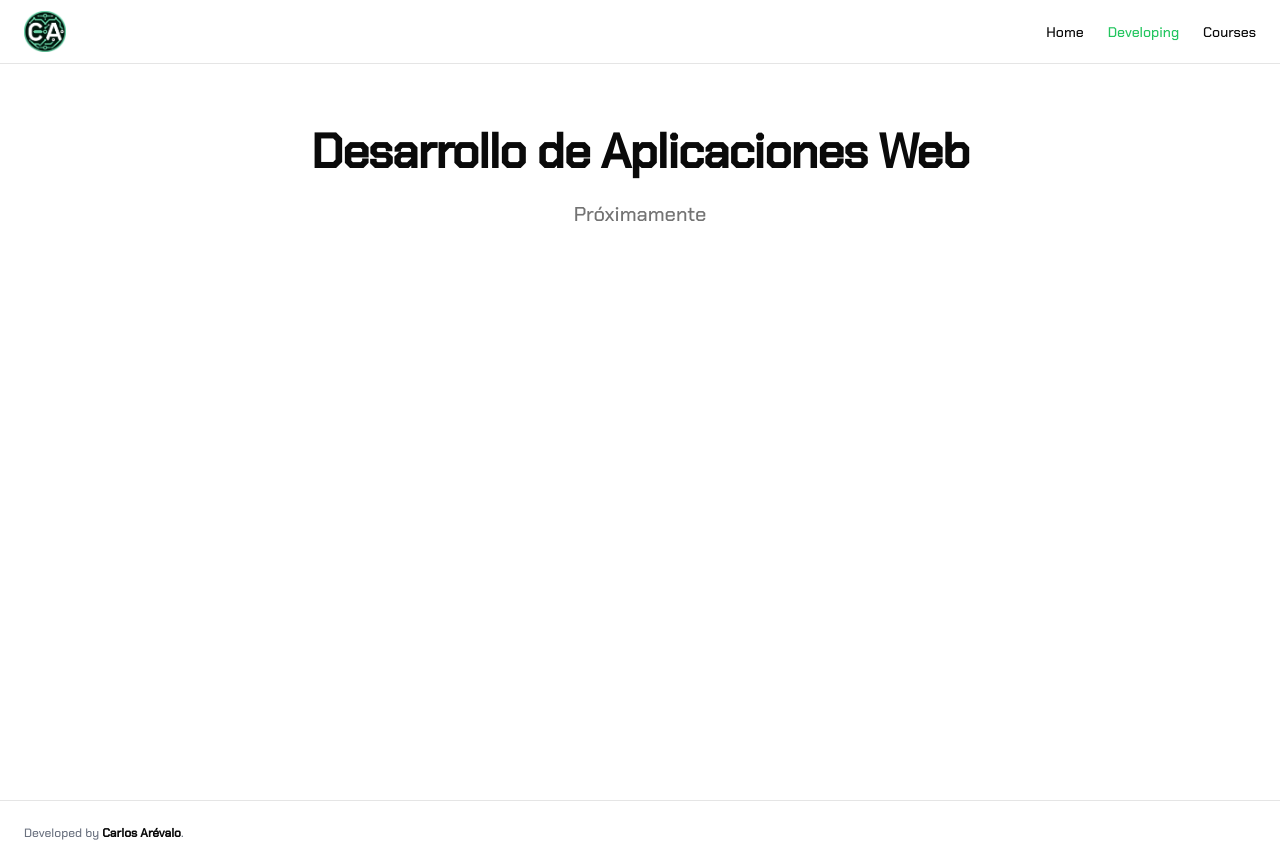
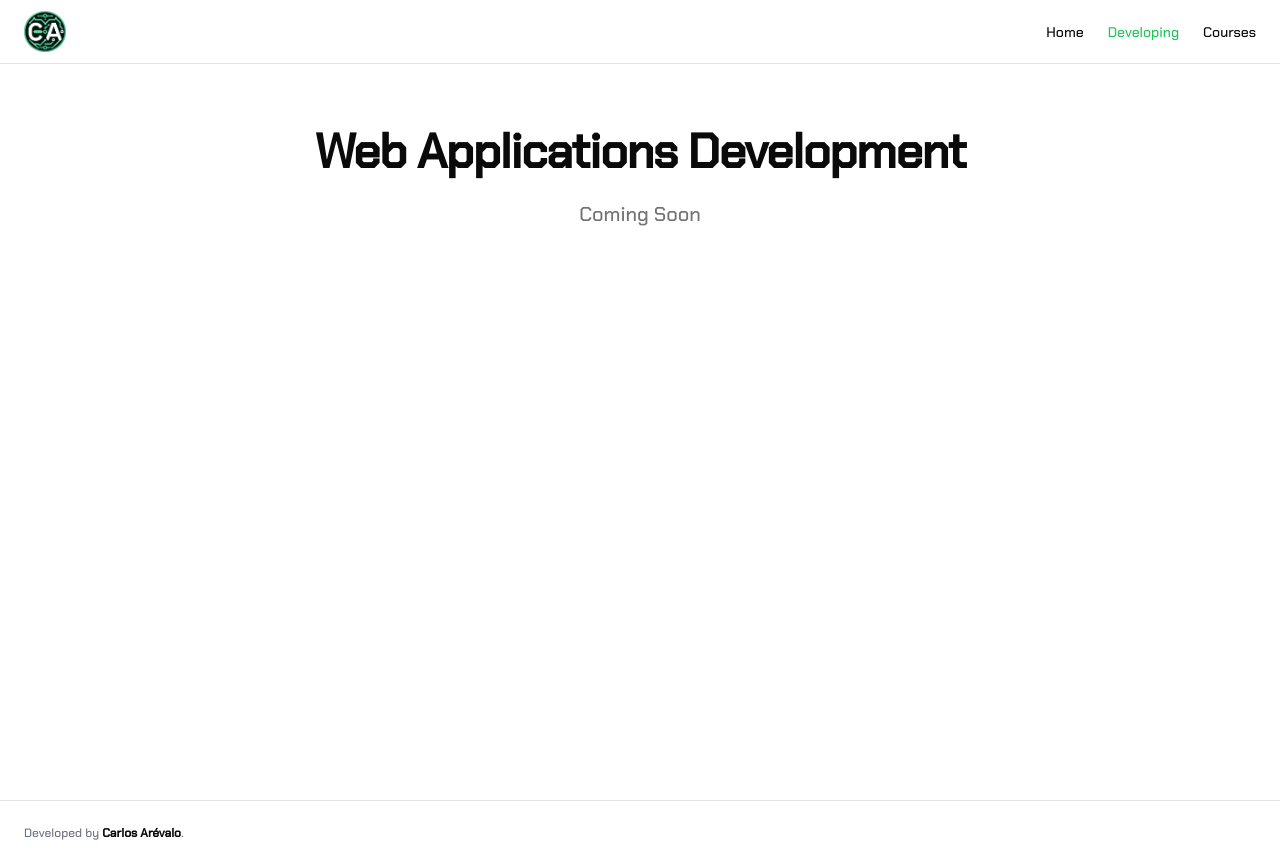
Before and after one commit to carlosandresat/personal-website, a Next.js app: page /en/developing in a window 1280 px wide. Built offline with nearby package versions, Linux system fonts and the light colour scheme.

Commit message:
feat: iniatialize translation to developing page

```diff
--- a/messages/en.json
+++ b/messages/en.json
@@ -106,5 +106,9 @@
     "service3description": "As an experienced developer, I offer design and development services for web applications. From conceptualization to launch, I handle all technical aspects to create robust and efficient applications.",
     "service4": "Database Development and Management",
     "service4description": "Specializing in database design and management, I offer solutions that ensure data integrity, performance, and scalability. Perfect for businesses requiring advanced data storage and real-time analysis."
+  },
+  "Developing": {
+    "title": "Web Applications Development",
+    "message": "Coming Soon"
   }
 }
--- a/messages/es.json
+++ b/messages/es.json
@@ -104,5 +104,9 @@
     "service3description": "Como desarrollador experimentado, ofrezco servicios de diseño y desarrollo de aplicaciones web. Desde la conceptualización hasta el lanzamiento, manejo todos los aspectos técnicos para crear aplicaciones robustas y eficientes.",
     "service4": "Desarrollo y Gestión de Bases de Datos",
     "service4description": "Especializado en el diseño y manejo de bases de datos, ofrezco soluciones que garantizan la integridad, el rendimiento y la escalabilidad de los datos. Perfecto para negocios que requieren almacenamiento de datos avanzado y análisis en tiempo real."
+  },
+  "Developing": {
+    "title": "Desarrollo de Aplicaciones Web",
+    "message": "Próximamente"
   }
 }
--- a/src/app/[locale]/developing/page.tsx
+++ b/src/app/[locale]/developing/page.tsx
@@ -1,10 +1,14 @@
+import { useTranslations } from "next-intl";
+
 export default function Courses() {
+  const t = useTranslations("Developing");
+
   return (
     <main className="flex min-h-screen flex-col items-center">
       <h1 className="scroll-m-20 text-4xl font-extrabold tracking-tight lg:text-5xl pt-24 lg:pt-32 px-8 text-center">
-        Desarrollo de Aplicaciones Web
+        {t("title")}
       </h1>
-      <p className="text-xl text-muted-foreground mt-6">Próximamente</p>
+      <p className="text-xl text-muted-foreground mt-6">{t("message")}</p>
     </main>
   );
 }
```
Lines whose indentation alone changed are shown as unchanged.
